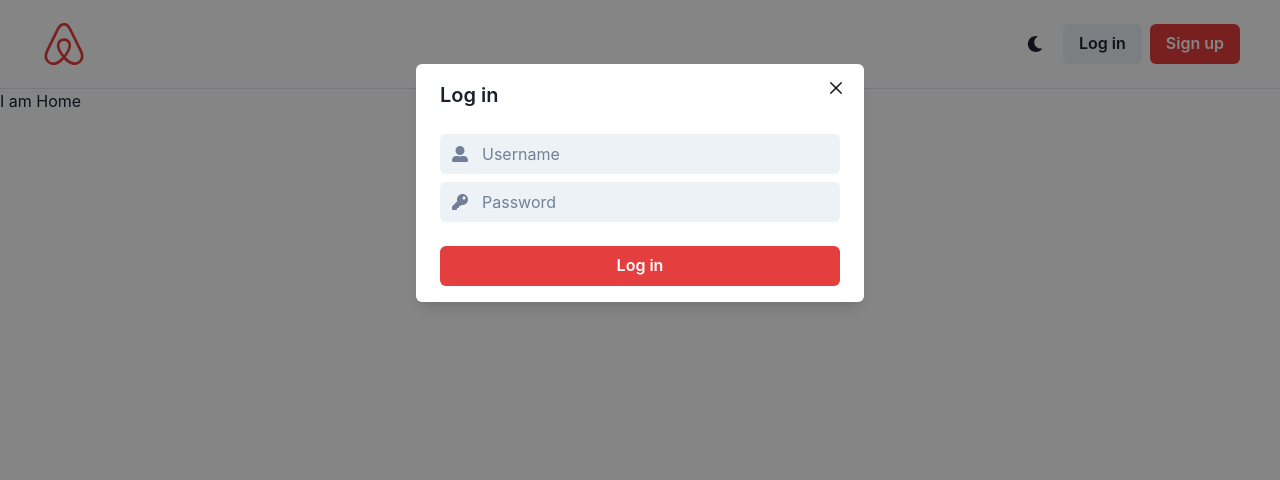
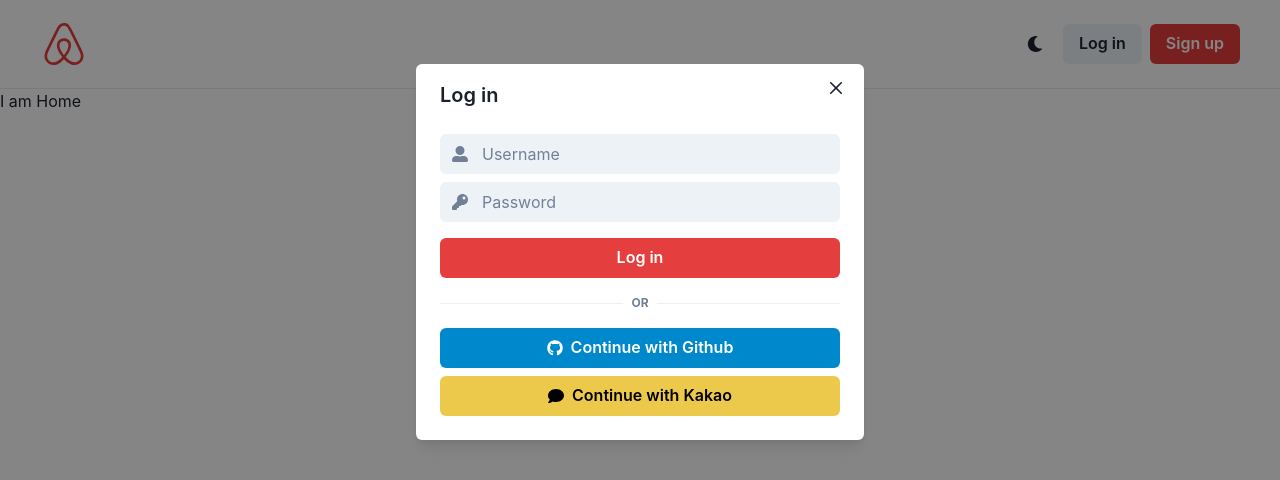
Before and after one commit to lhb0803/NomadCoders, a React (Create React App) app in the folder Fullstack/Airbnb/airbnb-clone-frontend/: page / in a window 1280 px wide. Both pictures are taken after a click on the button "Log in". Shown: the top 480 px of the page. Built offline with nearby package versions, Linux system fonts and the light colour scheme.

Commit message:
Sign Up modal
separate each component in different files

```diff
--- /dev/null
+++ b/Fullstack/Airbnb/airbnb-clone-frontend/src/components/Header.tsx
@@ -0,0 +1,23 @@
+import { Box, Button, HStack, IconButton, useDisclosure } from "@chakra-ui/react";
+import { FaAirbnb, FaMoon} from "react-icons/fa";
+import LoginModal from "./LoginModal";
+import SignupModal from "./SignupModal";
+
+export default function Header() {
+  const{ isOpen: isLoginOpen, onClose: onLoginClose, onOpen: onLoginOpen} = useDisclosure();
+  const{ isOpen: isSignupOpen, onClose: onSignupClose, onOpen: onSignupOpen} = useDisclosure();
+  return (
+    <HStack justifyContent={"space-between"} py={5} px={10} borderBottomWidth={1}>
+      <Box color="red.500">
+        <FaAirbnb size={"48"}/>
+      </Box>
+      <HStack spacing={"2"}>
+        <IconButton variant={"ghost"} aria-label="Toggle dark mode" icon={<FaMoon></FaMoon>}/>
+        <Button onClick={onLoginOpen}>Log in</Button>
+        <Button onClick={onSignupOpen} colorScheme={"red"}>Sign up</Button>
+      </HStack>
+      <LoginModal isOpen={isLoginOpen} onClose={onLoginClose}></LoginModal>
+      <SignupModal isOpen={isSignupOpen} onClose={onSignupClose}></SignupModal>
+    </HStack>
+  )
+}
--- /dev/null
+++ b/Fullstack/Airbnb/airbnb-clone-frontend/src/components/LoginModal.tsx
@@ -0,0 +1,38 @@
+import {
+  Modal, ModalOverlay, ModalContent, ModalHeader, ModalCloseButton, ModalBody,
+  VStack, Box, Button,
+  InputGroup, InputLeftElement, Input
+} from "@chakra-ui/react"
+import { FaUserAlt, FaKey } from "react-icons/fa";
+import SocialLogin from "./SocialLogin";
+
+interface LoginModalProps {
+  isOpen: boolean;
+  onClose: () => void;
+}
+
+export default function LoginModal({ isOpen, onClose }: LoginModalProps){
+  return (
+  <Modal motionPreset={"slideInRight"} isOpen={isOpen} onClose={onClose}>
+    <ModalOverlay />
+    <ModalContent>
+      <ModalHeader>Log in</ModalHeader>
+      <ModalCloseButton/>
+      <ModalBody>
+        <VStack>
+          <InputGroup>
+            <InputLeftElement children={<Box color={"gray.500"}><FaUserAlt/></Box>}/>
+            <Input variant={"filled"} placeholder="Username"/>
+          </InputGroup>
+          <InputGroup>
+            <InputLeftElement children={<Box color={"gray.500"}><FaKey/></Box>}/>
+            <Input variant={"filled"} placeholder="Password"/>
+          </InputGroup>
+        </VStack>
+        <Button mt={4} colorScheme="red" w="100%">Log in</Button>
+        <SocialLogin></SocialLogin>
+      </ModalBody>
+    </ModalContent>
+  </Modal>
+  )
+}
--- a/Fullstack/Airbnb/airbnb-clone-frontend/src/components/Root.tsx
+++ b/Fullstack/Airbnb/airbnb-clone-frontend/src/components/Root.tsx
@@ -1,43 +1,11 @@
-import { Box, Button, HStack, IconButton, Modal, ModalHeader, ModalOverlay, ModalContent, useDisclosure, ModalCloseButton, ModalBody, ModalFooter, Input, VStack, InputGroup, InputLeftElement } from "@chakra-ui/react";
+import { Box } from "@chakra-ui/react";
 import { Outlet } from "react-router-dom";
-import { FaAirbnb, FaMoon, FaUserAlt, FaKey } from "react-icons/fa";
+import Header from "./Header";
 
 export default function Root() {
-  const{ isOpen, onClose, onOpen} = useDisclosure();
   return (
     <Box>
-      <HStack justifyContent={"space-between"} py={5} px={10} borderBottomWidth={1}>
-        <Box color="red.500">
-          <FaAirbnb size={"48"}/>
-        </Box>
-        <HStack spacing={"2"}>
-          <IconButton variant={"ghost"} aria-label="Toggle dark mode" icon={<FaMoon></FaMoon>}/>
-          <Button onClick={onOpen}>Log in</Button>
-          <Button colorScheme={"red"}>Sign up</Button>
-        </HStack>
-        <Modal motionPreset={"slideInRight"} isOpen={isOpen} onClose={onClose}>
-          <ModalOverlay />
-          <ModalContent>
-            <ModalHeader>Log in</ModalHeader>
-            <ModalCloseButton/>
-            <ModalBody>
-              <VStack>
-                <InputGroup>
-                  <InputLeftElement children={<Box color={"gray.500"}><FaUserAlt/></Box>}/>
-                  <Input variant={"filled"} placeholder="Username"/>
-                </InputGroup>
-                <InputGroup>
-                  <InputLeftElement children={<Box color={"gray.500"}><FaKey/></Box>}/>
-                  <Input variant={"filled"} placeholder="Password"/>
-                </InputGroup>
-              </VStack>
-            </ModalBody>
-            <ModalFooter>
-              <Button colorScheme="red" w="100%">Log in</Button>
-            </ModalFooter>
-          </ModalContent>
-        </Modal>
-      </HStack>
+      <Header></Header>
       <Outlet />
     </Box>
   );
--- /dev/null
+++ b/Fullstack/Airbnb/airbnb-clone-frontend/src/components/SignupModal.tsx
@@ -0,0 +1,45 @@
+import {
+  Modal, ModalOverlay, ModalContent, ModalHeader, ModalCloseButton, ModalBody,
+  VStack, Box, Button,
+  InputGroup, InputLeftElement, Input
+} from "@chakra-ui/react"
+import { FaUserAlt, FaKey, FaEnvelope, FaPen } from "react-icons/fa";
+
+interface SignupModalProps {
+  isOpen: boolean;
+  onClose: () => void;
+}
+
+export default function SignupModal({ isOpen, onClose }: SignupModalProps){
+  return (
+    <Modal isOpen={isOpen} onClose={onClose}>
+      <ModalOverlay />
+      <ModalContent>
+        <ModalHeader>Sign up</ModalHeader>
+        <ModalCloseButton/>
+        <ModalBody>
+          <VStack>
+            <InputGroup>
+              <InputLeftElement children={<Box color={"gray.500"}><FaUserAlt/></Box>}/>
+              <Input variant={"filled"} placeholder="Username"/>
+            </InputGroup>
+            <InputGroup>
+              <InputLeftElement children={<Box color={"gray.500"}><FaKey/></Box>}/>
+              <Input variant={"filled"} placeholder="Password"/>
+            </InputGroup>
+            <InputGroup>
+              <InputLeftElement children={<Box color={"gray.500"}><FaPen/></Box>}/>
+              <Input variant={"filled"} placeholder="Name"/>
+            </InputGroup>
+            <InputGroup>
+              <InputLeftElement children={<Box color={"gray.500"}><FaEnvelope/></Box>}/>
+              <Input variant={"filled"} placeholder="Email"/>
+            </InputGroup>
+          </VStack>
+          <Button mt={4} colorScheme="red" w="100%">Sign up</Button>
+
+        </ModalBody>
+      </ModalContent>
+    </Modal>
+  );
+}
--- /dev/null
+++ b/Fullstack/Airbnb/airbnb-clone-frontend/src/components/SocialLogin.tsx
@@ -0,0 +1,18 @@
+import {Box, HStack, VStack, Text, Divider, Button} from "@chakra-ui/react"
+import { FaComment, FaGithub } from "react-icons/fa";
+
+export default function SocialLogin() {
+ return (
+  <Box mb={4}>
+    <HStack my={4}>
+      <Divider />
+      <Text textTransform={"uppercase"} color="gray.500" fontSize="xs" as="b">Or</Text>
+      <Divider />
+    </HStack>
+    <VStack>
+      <Button leftIcon={<FaGithub/>}colorScheme="telegram" w="100%">Continue with Github</Button>
+      <Button leftIcon={<FaComment/>} colorScheme="yellow" w="100%">Continue with Kakao</Button>
+    </VStack>
+  </Box>
+ )
+}
```
Also changed, not shown: 1 other file (tests, documents, lock files or other folders).
